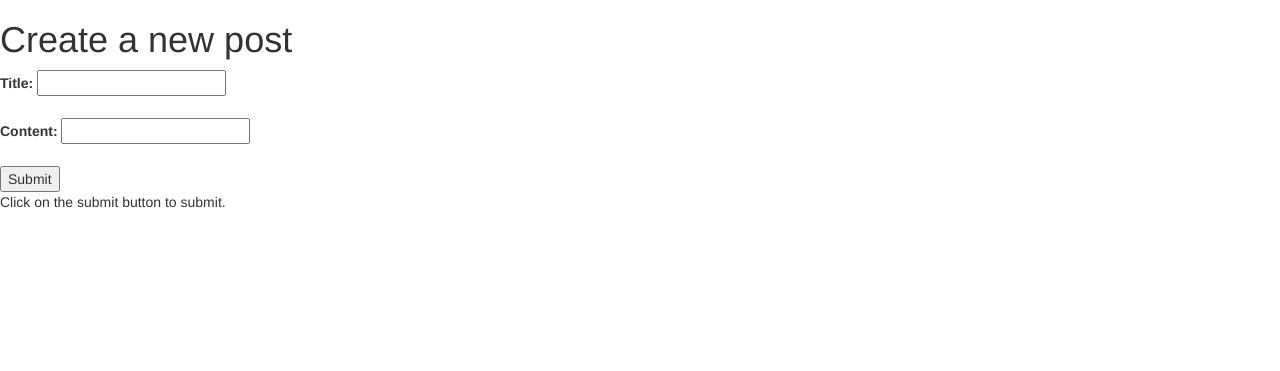
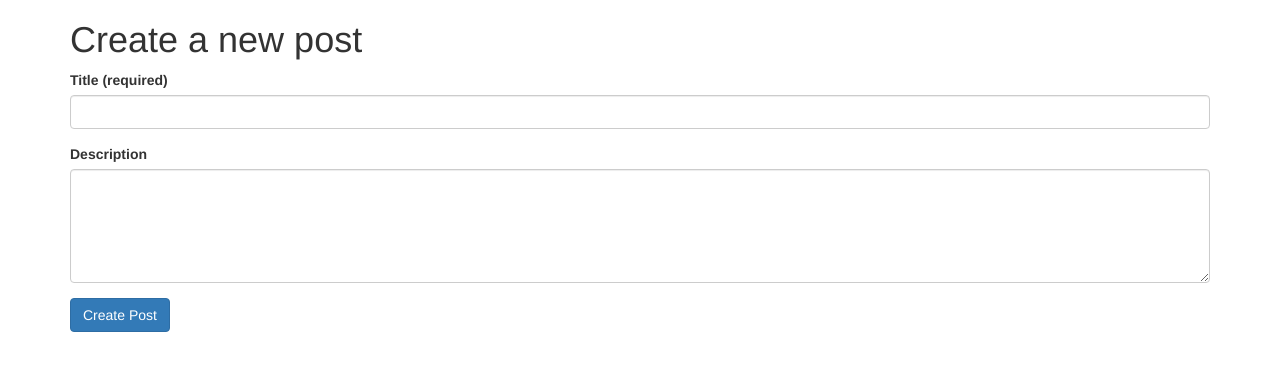
Before and after one commit to jojimmy1/Team-J-Project, a Flask app: page /1/create in a window 1280 px wide. Shown: the top 371 px of the page. Run offline with Flask 2, Linux system fonts and the light colour scheme; some libraries are stand-ins or nearby versions.

Commit message:
Added css for create post

```diff
--- a/main.py
+++ b/main.py
@@ -17,7 +17,7 @@ def register():
 
 @app.route("/createUser", methods=['POST'])
 def submit_form():
-    conn = sqlite3.connect('data/reddit.db')
+    conn = sqlite3.connect('data/database.db')
     c = conn.cursor()
     first_name = flask.request.form['fname']
     last_name = flask.request.form['lname']
@@ -45,7 +45,7 @@ def create_post(hashedcode):
 
 @app.route("/create_done", methods=['POST'])
 def create_post_done():
-    conn = sqlite3.connect('./data/reddit.db')
+    conn = sqlite3.connect('./data/database.db')
     c = conn.cursor()
 
     #get user id
@@ -84,7 +84,7 @@ def create_post_done():
 @app.route("/posts/<postid>", methods=['GET', 'POST'])
 def display2(postid):
     postid = str(postid)
-    conn = sqlite3.connect('./data/reddit.db')
+    conn = sqlite3.connect('./data/database.db')
     c = conn.cursor()
     post9 = (c.execute("SELECT userID,title,content from posts where post_id = ?", (postid,)).fetchall())
     message = f"The user is {post9[0][0]}. Title is {post9[0][1]}. Content is {post9[0][2]}. "
@@ -97,7 +97,7 @@ def display2(postid):
 @app.route("/<hashedcode>/profile", methods=['GET', 'POST'])
 def seeall(hashedcode):
     db_dict = {}
-    conn = sqlite3.connect('data/reddit.db')
+    conn = sqlite3.connect('data/database.db')
     c = conn.cursor()
 
     #get id
@@ -112,4 +112,4 @@ def seeall(hashedcode):
 
 if __name__ == '__main__':
     # Start the server
-    app.run(port=8001, host='127.0.0.1', debug=True, use_evalex=False)
+    app.run(port=8002, host='127.0.0.1', debug=True, use_evalex=False)
--- a/templates/create_post.html
+++ b/templates/create_post.html
@@ -10,21 +10,33 @@
 </head>
 <body>
 
-<h1>Create a new post</h1>
+    <div class="container">
 
-<form action="/create_done" method="POST" id = "form">
-    <label for="title1">Title:</label>
-    <input type="text" id="title1" name="title1"><br><br>
+        <h1>Create a new post</h1>
 
-    <label for="content1">Content:</label>
-    <input type="text" id="content1" name="content1"><br><br>
+        <form action="/create_done" method="POST" id = "form">
 
-	<input type="hidden" id="id2" name="id2" value={{hashedcode}}>
+            <div class="form-group">
+                <label for="title1">Title <span class="require">(required)</span></label>
+                <input type="text" class="form-control" name="title1" id="title1"/>
+            </div>
 
-    <input type="submit" value="Submit">
-</form>
+            <div class="form-group">
+                <label for="description">Description</label>
+                <textarea rows="5" class="form-control" name="content1" id="content1"></textarea>
+            </div>
 
-<p>Click on the submit button to submit.</p>
+            <input type="hidden" id="id2" name="id2" value={{hashedcode}}>
+
+            <div class="form-group">
+                <button type="submit" value="Submit" class="btn btn-primary">
+                    Create Post
+                </button>
+            </div>
+
+        </form>
+
+    </div>
 
 </body>
 </html>
```
Also changed, not shown: data/database.db (added), data/reddit.db (deleted).
